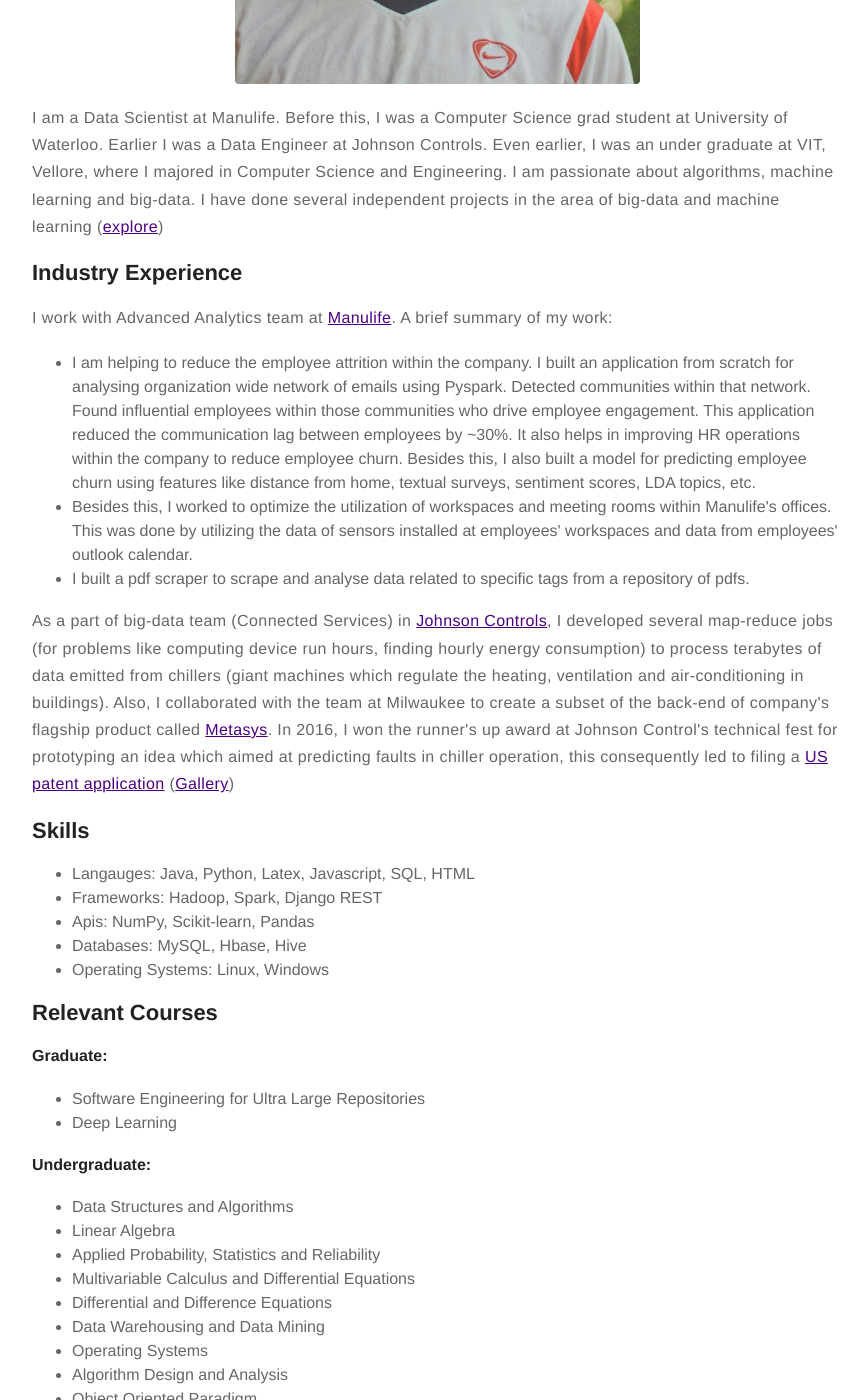
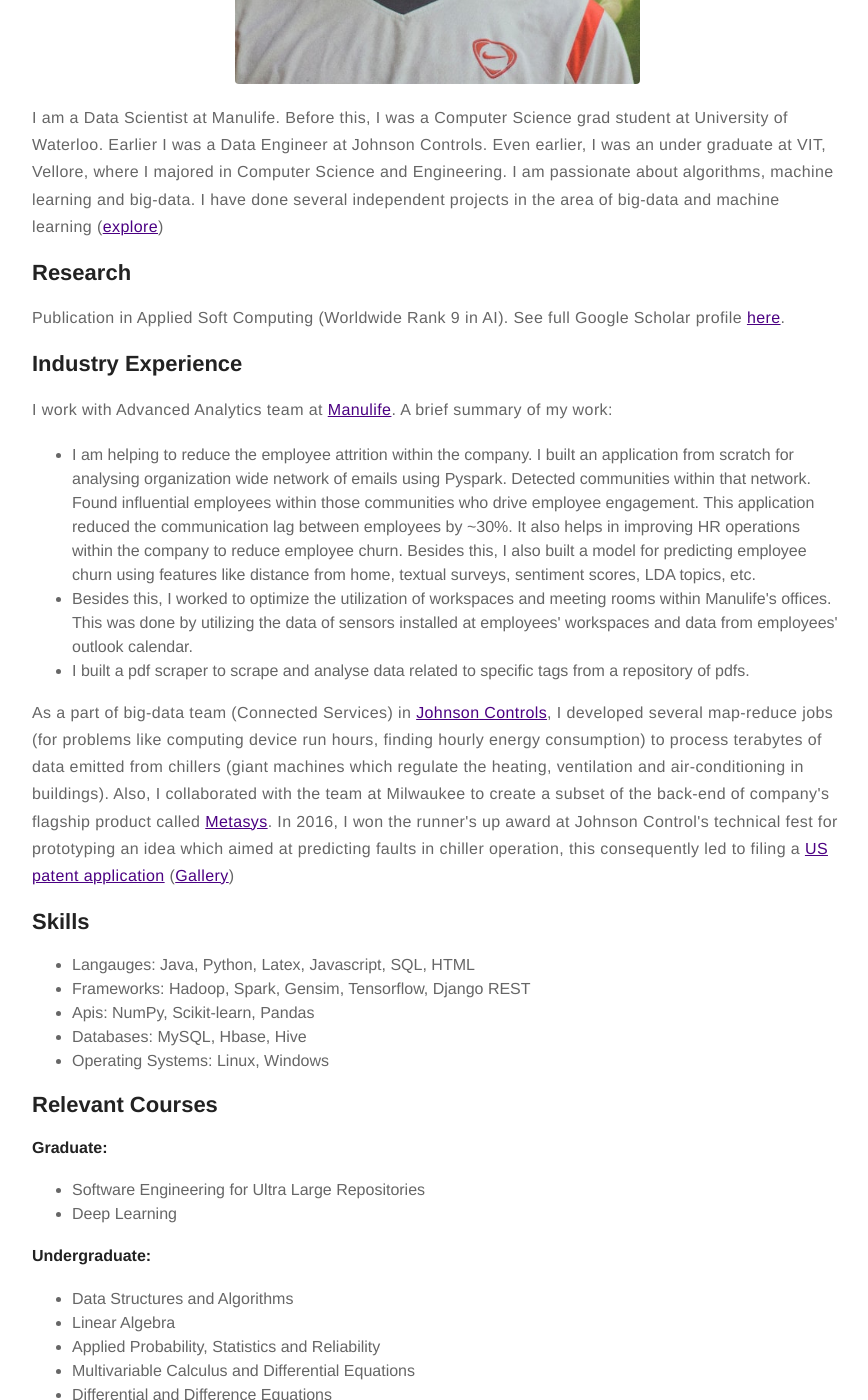
Before and after one commit to dishant-mittal/dishant-mittal.github.io, a Jekyll site: the page built from about.md, in a window 1280 px wide and 1400 px high, scrolled down 506 px. Shown: the whole window, without its empty margins (203-1071 px from the left). Built offline with Jekyll 4.4.1, drawn with Linux system fonts in a browser that asks for light colours.

Commit message:
updated work ex

```diff
--- a/about.md
+++ b/about.md
@@ -7,6 +7,9 @@ layout: page
 <p>I am a Data Scientist at Manulife. Before this, I was a Computer Science grad student at University of Waterloo. Earlier I was a Data Engineer at Johnson Controls. Even earlier, I was an under graduate at VIT, Vellore, where I majored in Computer Science and Engineering. I am passionate about algorithms, machine learning and big-data.
 <!---I currently work at the <a href="http://blizzard.cs.uwaterloo.ca/iss4e/">Information Systems and Science for Energy lab</a>. I am supervised by Prof. <a href="https://en.wikipedia.org/wiki/Srinivasan_Keshav">Srinivasan Keshav</a>.--> I have done several independent projects in the area of big-data and machine learning
  (<a href="https://dishant-mittal.github.io/projects/">explore</a>)</p>
+
+<h2>Research</h2>
+Publication in Applied Soft Computing (Worldwide Rank 9 in AI). See full Google Scholar profile <a href="https://scholar.google.com/citations?user=OrQJ90MAAAAJ&hl=en&oi=ao">here</a>.
 
 <h2>Industry Experience</h2>
 <p>I work with Advanced Analytics team at <a href="https://www.manulife.ca/personal.html">Manulife</a>. A brief summary of my work:<br />
@@ -23,7 +26,7 @@ layout: page
 <h2>Skills</h2>
 <ul class="skill-list">
 	<li>Langauges: Java, Python, Latex, Javascript, SQL, HTML</li>
-	<li>Frameworks: Hadoop, Spark, Django REST</li>
+	<li>Frameworks: Hadoop, Spark, Gensim, Tensorflow, Django REST</li>
 	<li>Apis: NumPy, Scikit-learn, Pandas</li>
 	<li>Databases: MySQL, Hbase, Hive</li>
 	<li>Operating Systems: Linux, Windows</li>
```
Also changed, not shown: 2 other files.
